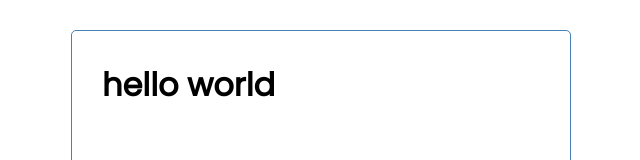
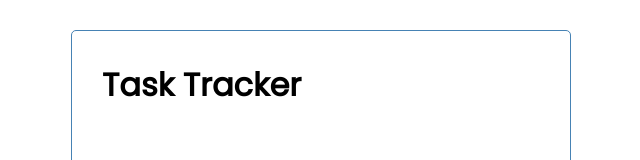
Before and after one commit to iamOuko/Task-Tracker-VueJs, a Vue app: page / in a window 1280 px wide. Shown: the top 160 px of the page, without its empty margins (319-959 px from the left). Built offline with nearby package versions, Linux system fonts and the light colour scheme.

Commit message:
add header component

```diff
--- a/src/App.vue
+++ b/src/App.vue
@@ -1,16 +1,17 @@
 <template>
   <div class="container">
-    <h1>hello world</h1>
+    <Header />
   </div>
 
 </template>
 
 <script>
+import Header from './components/Header'
 
 export default {
   name: 'App',
   components: {
-
+    Header
   }
 }
 </script>
--- /dev/null
+++ b/src/components/Header.vue
@@ -0,0 +1,21 @@
+<template>
+    <header>
+        <h1>Task Tracker</h1>
+    </header>
+</template>
+
+
+<script>
+export default {
+    name: 'Header',
+}
+</script>
+
+<style scoped>
+    header {
+        display: flex;
+        justify-content: space-between;
+        align-items: center;
+        margin-bottom: 20px;
+    }
+</style>
```
Also changed, not shown: 1 other file (tests, documents, lock files or other folders).
